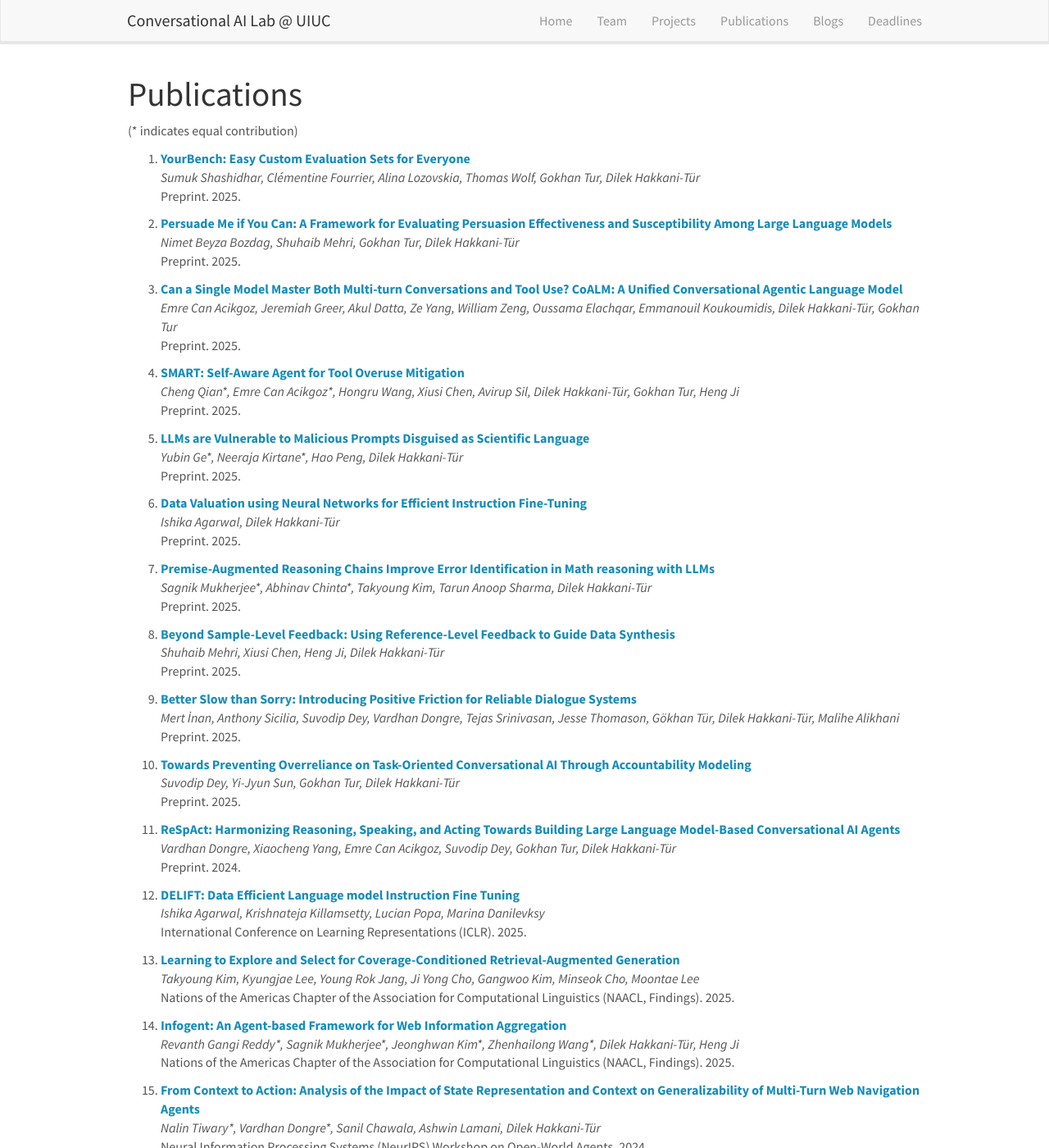
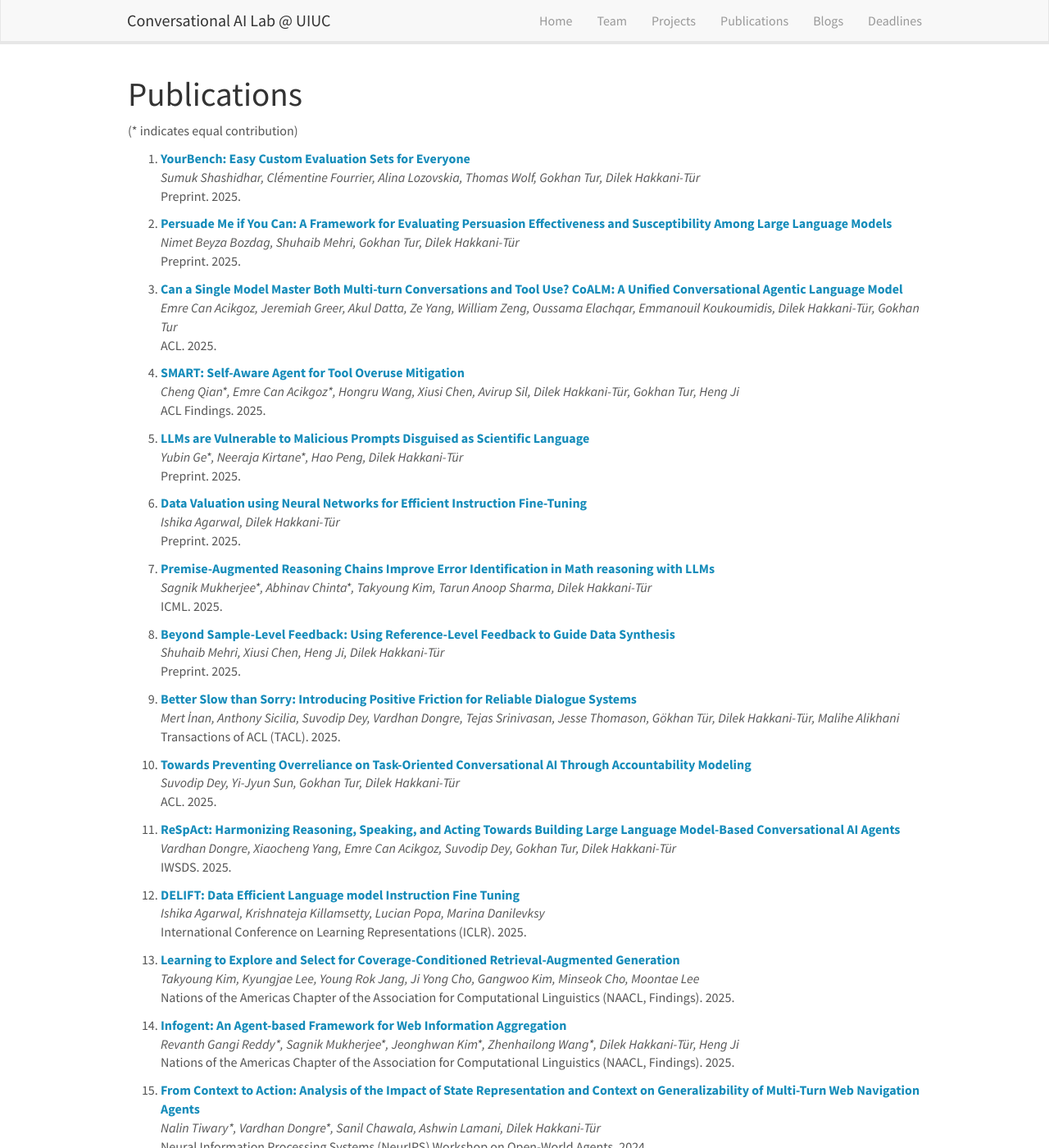
Before and after one commit to uiuc-conversational-ai-lab/uiuc-conversational-ai-lab.github.io, a Jekyll site: the page built from _pages/publications.md, in a window 1280 px wide and 1400 px high. Shown: the whole window at 82% size. Built offline with Jekyll 4.4.1, drawn with Linux system fonts in a browser that asks for light colours; nearby versions of some CDN libraries.

Commit message:
Update publist.yml to add conference names.

```diff
--- a/_data/publist.yml
+++ b/_data/publist.yml
@@ -16,14 +16,14 @@
   authors: Emre Can Acikgoz, Jeremiah Greer, Akul Datta, Ze Yang, William Zeng, Oussama Elachqar, Emmanouil Koukoumidis, Dilek Hakkani-Tür, Gokhan Tur
   link:
     url: https://arxiv.org/abs/2502.08820
-    display: Preprint. 2025.
+    display: ACL. 2025.
   highlight: 1
 
 - title: "SMART: Self-Aware Agent for Tool Overuse Mitigation"
   authors: Cheng Qian&#42;, Emre Can Acikgoz&#42;, Hongru Wang, Xiusi Chen, Avirup Sil, Dilek Hakkani-Tür, Gokhan Tur, Heng Ji
   link:
     url: https://arxiv.org/abs/2502.11435
-    display: Preprint. 2025.
+    display: ACL Findings. 2025.
   highlight: 1
 
 - title: "LLMs are Vulnerable to Malicious Prompts Disguised as Scientific Language"
@@ -44,7 +44,7 @@
   authors: Sagnik Mukherjee&#42;, Abhinav Chinta&#42;, Takyoung Kim, Tarun Anoop Sharma, Dilek Hakkani-Tür
   link:
     url: https://arxiv.org/abs/2502.02362
-    display: Preprint. 2025.
+    display: ICML. 2025.
   highlight: 1
 
 - title: "Beyond Sample-Level Feedback: Using Reference-Level Feedback to Guide Data Synthesis"
@@ -58,21 +58,21 @@
   authors: Mert İnan, Anthony Sicilia, Suvodip Dey, Vardhan Dongre, Tejas Srinivasan, Jesse Thomason, Gökhan Tür, Dilek Hakkani-Tür, Malihe Alikhani
   link:
     url: https://arxiv.org/abs/2501.17348
-    display: Preprint. 2025.
+    display: Transactions of ACL (TACL). 2025.
   highlight: 1
 
 - title: "Towards Preventing Overreliance on Task-Oriented Conversational AI Through Accountability Modeling"
   authors: Suvodip Dey, Yi-Jyun Sun, Gokhan Tur, Dilek Hakkani-Tür
   link:
     url: https://arxiv.org/abs/2501.10316
-    display: Preprint. 2025.
+    display: ACL. 2025.
   highlight: 1
 
 - title: "ReSpAct: Harmonizing Reasoning, Speaking, and Acting Towards Building Large Language Model-Based Conversational AI Agents"
   authors: Vardhan Dongre, Xiaocheng Yang, Emre Can Acikgoz, Suvodip Dey, Gokhan Tur, Dilek Hakkani-Tür
   link:
     url: https://arxiv.org/abs/2411.00927
-    display: Preprint. 2024.
+    display: IWSDS. 2025.
   highlight: 1
 
 - title: "DELIFT: Data Efficient Language model Instruction Fine Tuning"
```
